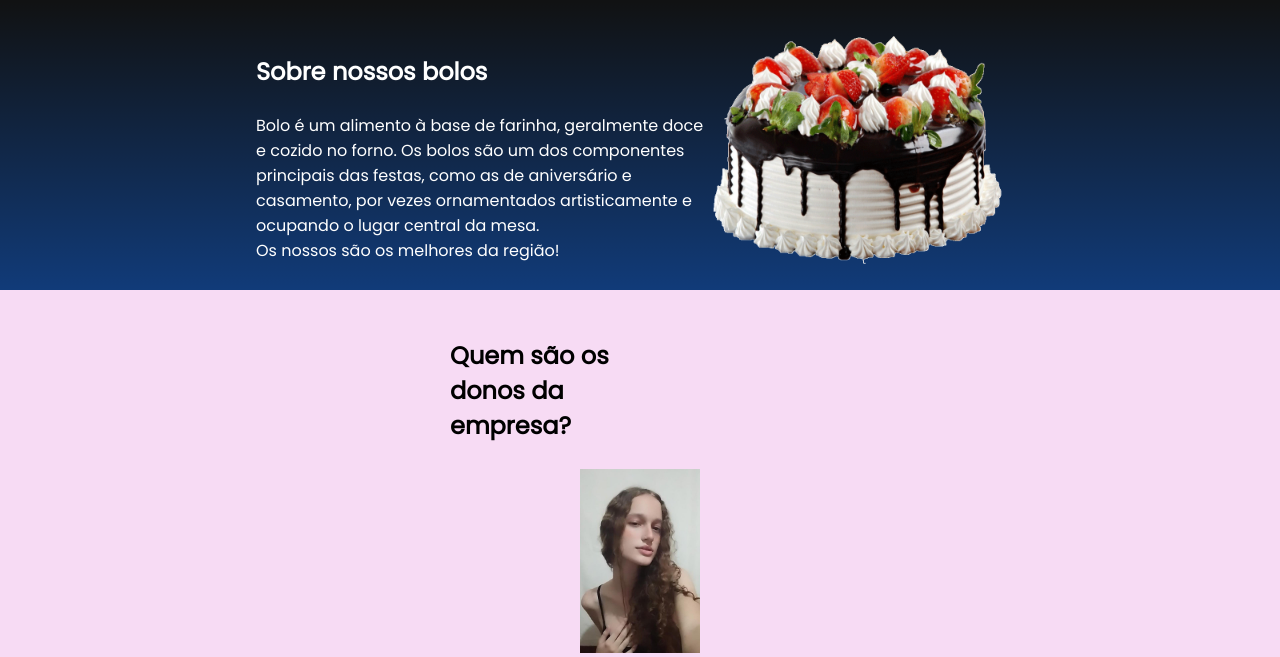
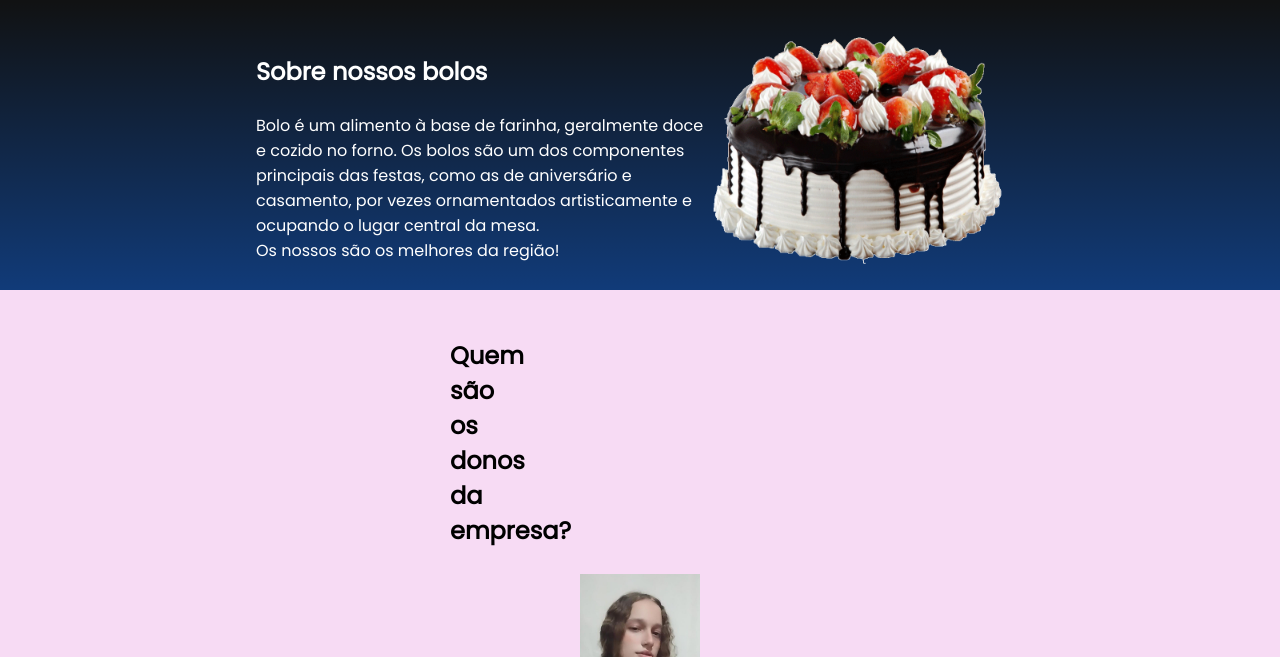
Before and after one commit to samaralindona/camarao, a plain HTML site: page index.html in a window 1280 px wide. Shown: the part 75-732 px from the top of the page. Drawn offline with Linux system fonts and the light colour scheme.

Commit message:
mudança alinhamento 54

```diff
--- a/style.css
+++ b/style.css
@@ -51,7 +51,7 @@ body {
     background-color:#f7dbf4;
 }
 .estudante-titulo{
-    padding: 1em 600px 10px 450px;
+    padding: 1em 800px 10px 450px;
     }
 .estudante-imagem{
     width: 120px;
```
